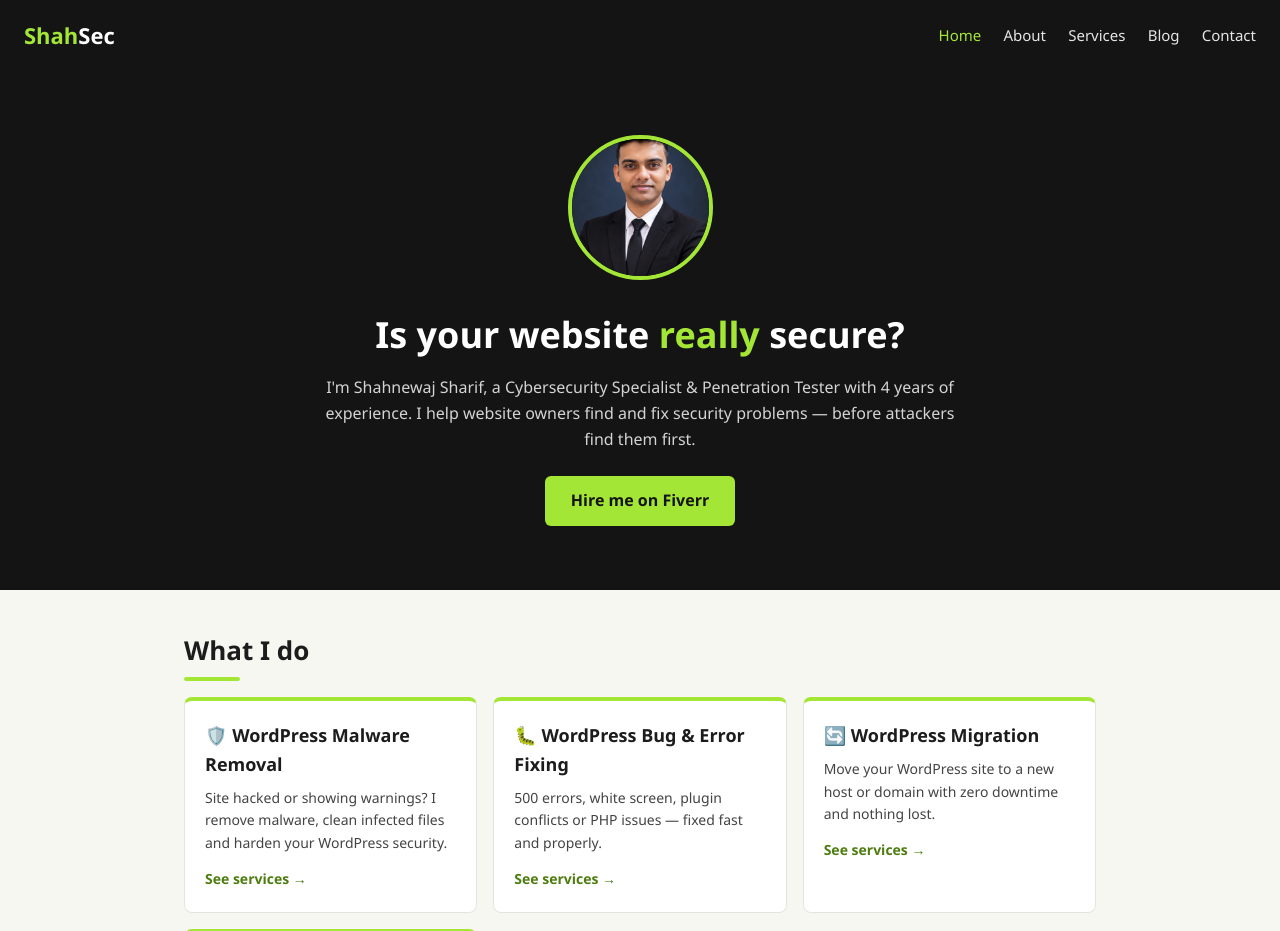
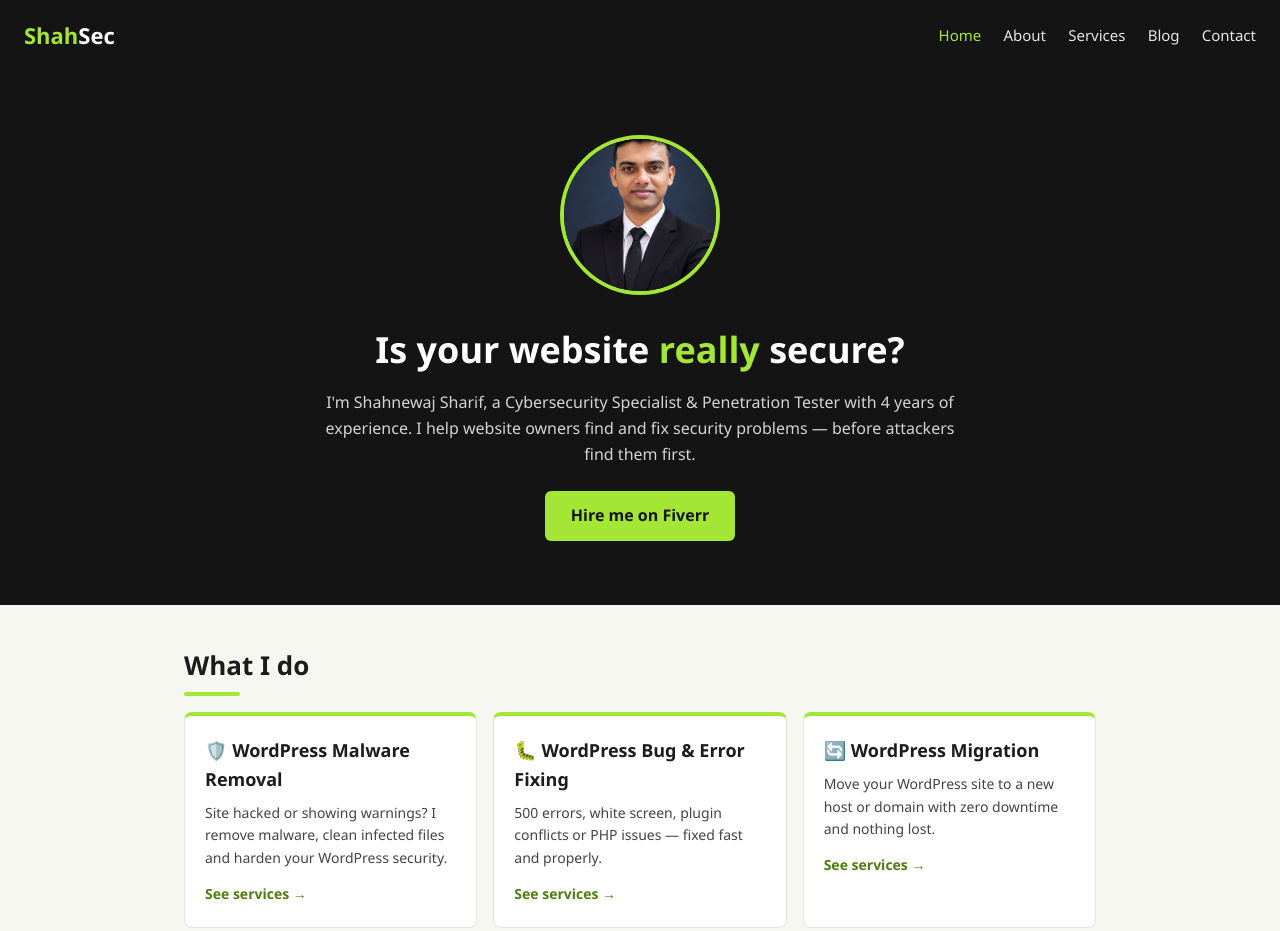
Before and after one commit to shahsec/shahsec.github.io, a plain HTML site: page index.html in a window 1280 px wide. Shown: the top 931 px of the page. Drawn offline with Linux system fonts and the light colour scheme.

Commit message:
Update style.css

```diff
--- a/style.css
+++ b/style.css
@@ -26,4 +26,4 @@ article .date { font-size: 13px; color: #777; margin-bottom: 10px; }
 article ul { margin: 10px 0 10px 20px; }
 footer { background: #141414; color: #a3a3a3; text-align: center; padding: 24px; font-size: 14px; margin-top: 40px; }
 footer a { color: #a3e635; text-decoration: none; }
-.profile-pic { width: 145px; height: 145px; border-radius: 50%; object-fit: cover; border: 4px solid #a3e635; margin-bottom: 18px; }
+.profile-pic { width: 160px; height: 160px; border-radius: 50%; object-fit: cover; border: 4px solid #a3e635; margin-bottom: 18px; }
```
